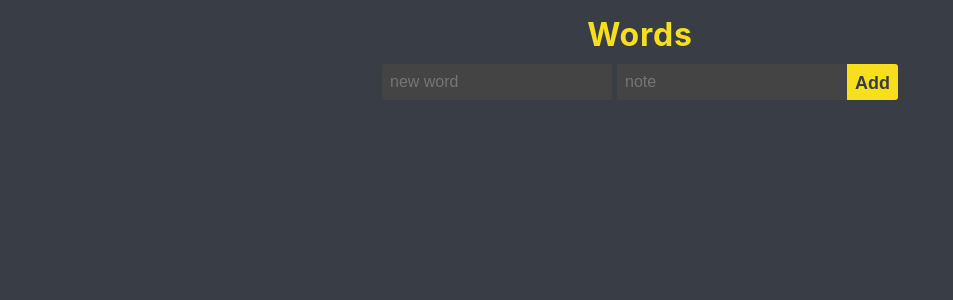
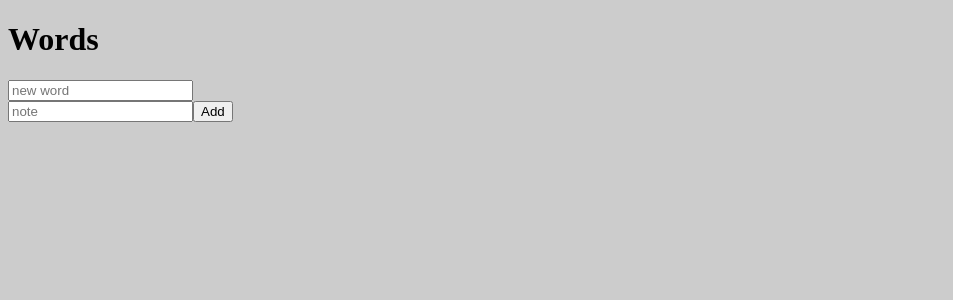
Before and after one commit to dand-code/plugin-chrome, a React (Create React App) app: page / in a window 1280 px wide. Shown: the top 300 px of the page, without its empty margins (0-953 px from the left). Built offline with nearby package versions, Linux system fonts and the light colour scheme.

Commit message:
update global style

```diff
--- a/src/index.css
+++ b/src/index.css
@@ -1,4 +1,62 @@
-*{
+/* global.css */
+
+body {
+  width: 350px;
+  height: 500px;
+  background-color: #ccc;
+}
+
+#root {
+height: 100%;
+}
+
+.App {
+font-family: "Roboto";
+height: 100%;
+background-color: #ccc;
+overflow-y: scroll;
+}
+
+.container {
+position: relative;
+min-height: 100%;
+}
+
+.finished {
+text-decoration: line-through;
+opacity: 0.6;
+}
+
+.no-tasks {
+display: flex;
+align-items: center;
+justify-content: center;
+text-align: center;
+width: 100%;
+height: 450px;
+}
+
+* {
+scrollbar-width: thin;
+scrollbar-color: rgba(0, 0, 0, 0.2) rgba(0, 0, 0, 0.2);
+}
+
+*::-webkit-scrollbar {
+width: 4px;
+}
+
+*::-webkit-scrollbar-track {
+background: rgba(0, 0, 0, 0.2);
+}
+
+*::-webkit-scrollbar-thumb {
+background-color: rgba(0, 0, 0, 0.2);
+border-radius: 20px;
+border: 20px solid rgba(0, 0, 0, 0.2);
+}
+
+
+/* *{
   padding:0;
   margin:0;
   box-sizing: border-box;
@@ -111,3 +169,5 @@ span {
   font-weight: 200;
   overflow-wrap: break-word;
 }
+
+ */
```
